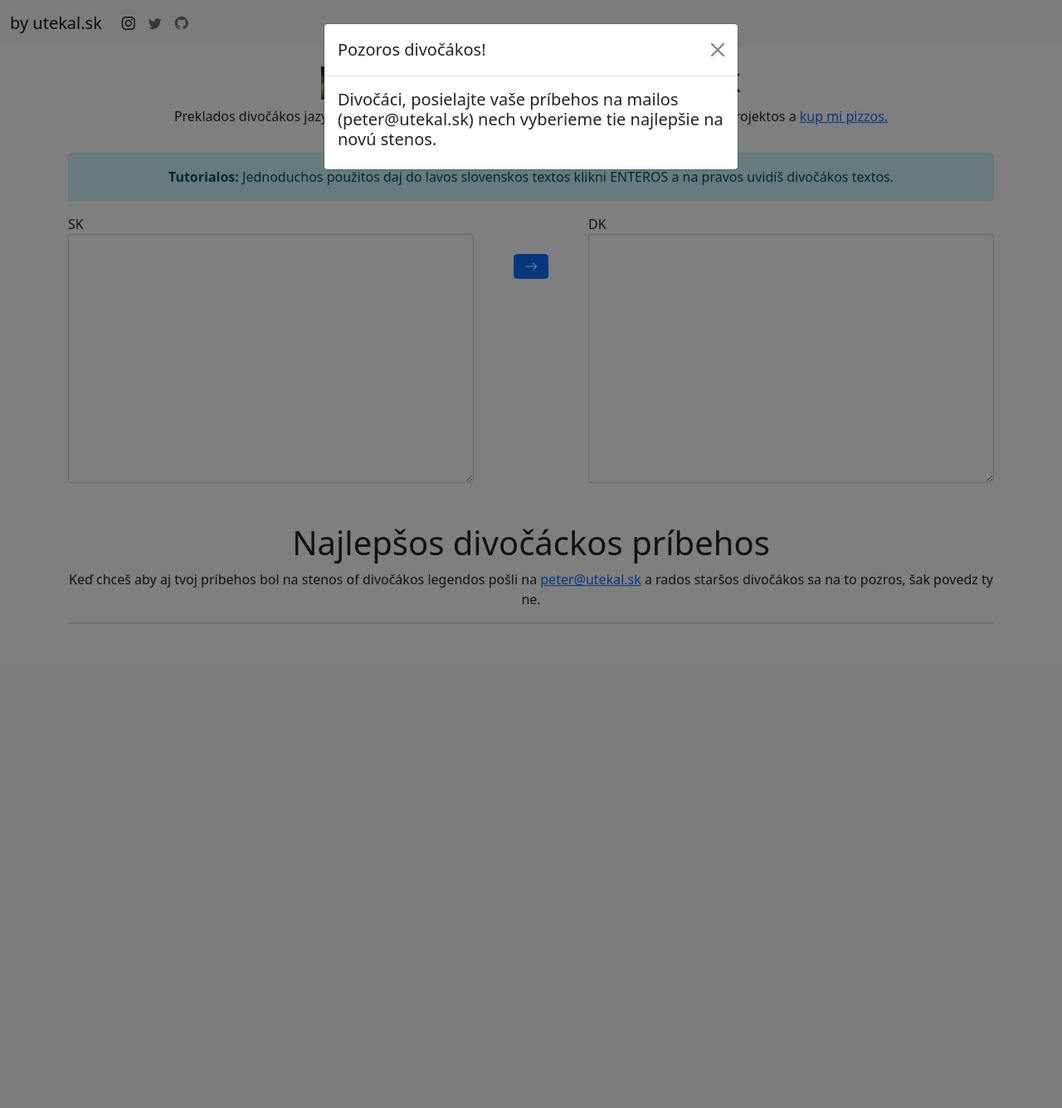
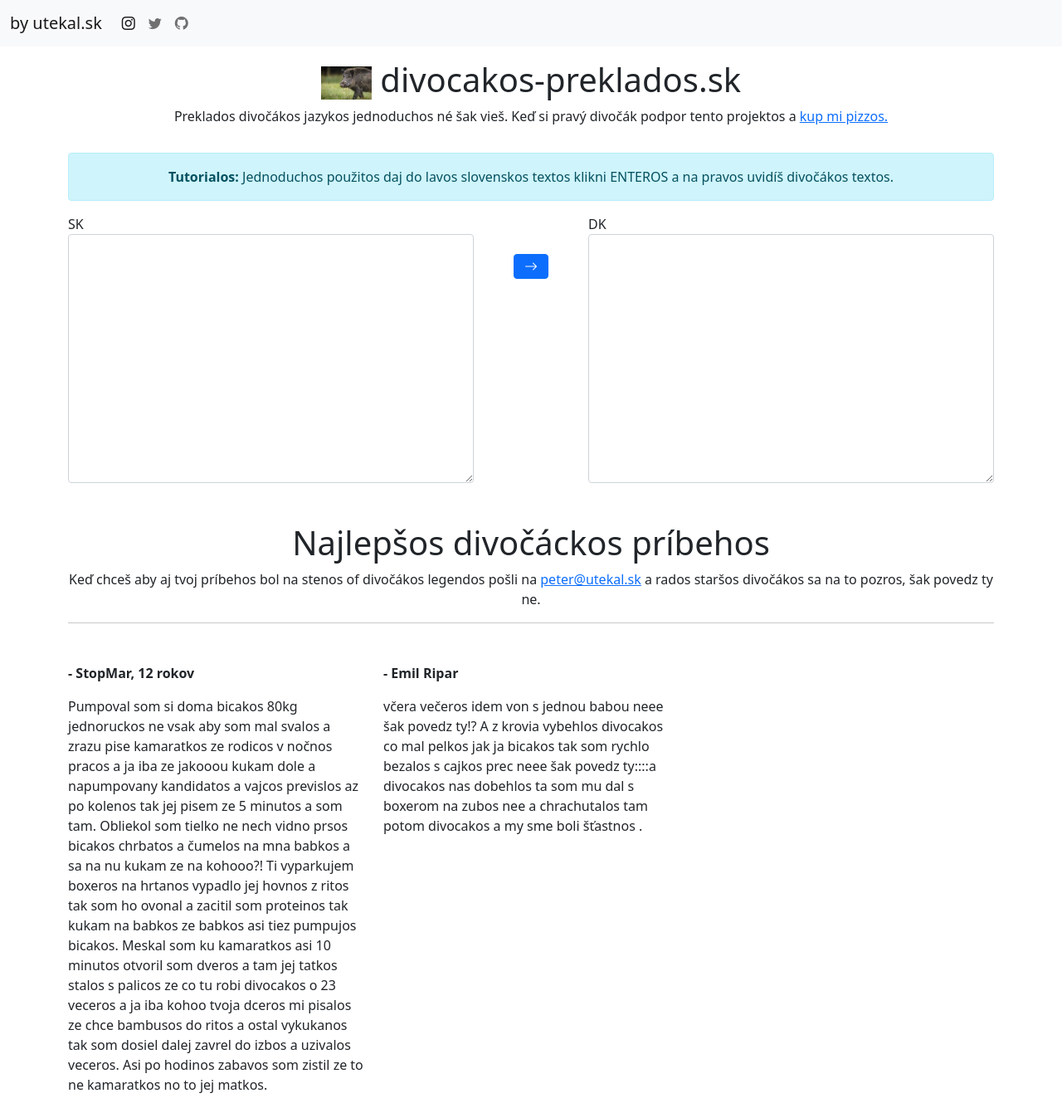
Before and after one commit to PeterUtekal/divocakos-preklados, a PHP site: page / in a window 1280 px wide. Shown: the whole page at 83% size. Before the commit the page ends 751 px from the top, so only its background shows below. Run offline with PHP 8.4, Linux system fonts and the light colour scheme; some libraries are stand-ins or nearby versions.

Commit message:
divocakos

```diff
--- a/index.php
+++ b/index.php
@@ -33,6 +33,8 @@
 
 		  gtag('config', 'G-JQREL3RSYJ');
 		</script>
+<script async src="https://pagead2.googlesyndication.com/pagead/js/adsbygoogle.js?client=ca-pub-5031359405663466"
+     crossorigin="anonymous"></script>
 
 		</head>
 		<body>
@@ -80,49 +82,47 @@
 						</label>
 			</form>
 
+<script async src="https://pagead2.googlesyndication.com/pagead/js/adsbygoogle.js?client=ca-pub-5031359405663466"
+     crossorigin="anonymous"></script>
+<!-- Divocakos Ads -->
+<ins class="adsbygoogle"
+     style="display:block"
+     data-ad-client="ca-pub-5031359405663466"
+     data-ad-slot="2847084291"
+     data-ad-format="auto"
+     data-full-width-responsive="true"></ins>
+<script>
+     (adsbygoogle = window.adsbygoogle || []).push({});
+</script>
 
 			<div class='container mt-5'>
 					  <h1 class='text-center'>Najlepšos divočáckos príbehos</h1>
 					  <p class='text-center'>Keď chceš aby aj tvoj príbehos bol na stenos of divočákos legendos pošli na <a href='mailto:peter@utekal.sk'>peter@utekal.sk</a> a rados staršos divočákos sa na to pozros, šak povedz ty ne.</p>
 					  <hr />
 				<div class='row mt-5'>
-					  <div class='col'>
-						<p></p>
+					  <div class='col-sm-4'>
+						<p><b>- StopMar, 12 rokov</b></p>
+						<p>
+
+Pumpoval som si doma bicakos 80kg jednoruckos ne vsak aby som mal svalos a zrazu pise kamaratkos ze rodicos v nočnos pracos a ja iba ze jakooou kukam dole a napumpovany kandidatos a vajcos previslos az po kolenos tak jej pisem ze 5 minutos a som tam. Obliekol som tielko ne nech vidno prsos bicakos chrbatos a čumelos na mna babkos a sa na nu kukam ze na kohooo?! Ti vyparkujem boxeros na hrtanos vypadlo jej hovnos z ritos tak som ho ovonal a zacitil som proteinos tak kukam na babkos ze babkos asi tiez pumpujos bicakos. Meskal som ku kamaratkos asi 10 minutos otvoril som dveros a tam jej tatkos stalos s palicos ze co tu robi divocakos o 23 veceros a ja iba kohoo tvoja dceros mi pisalos ze chce bambusos do ritos a ostal vykukanos tak som dosiel dalej zavrel do izbos a uzivalos veceros. Asi po hodinos zabavos som zistil ze to ne kamaratkos no to jej matkos.
+						</p>
 						</div>
 
-					  <div class='col'>
+					  <div class='col-sm-4'>
+						<p><b>- Emil Ripar</b></p>
 <p>
+
+včera večeros idem von s jednou babou neee šak povedz ty!? A  z krovia vybehlos divocakos co mal pelkos jak ja bicakos tak som rychlo bezalos s cajkos prec neee šak povedz ty::::a divocakos nas dobehlos ta som mu dal s boxerom na zubos nee a chrachutalos tam potom divocakos a my sme boli šťastnos .
 </p>
 						</div>
 
-					  <div class='col'>
+					  <div class='col-sm-4'>
 						<p></p>
 						</div>
 				</div>
-
-
-		  <!-- Modal -->
-		  <div class="modal fade" id="exampleModal" tabindex="-1" aria-labelledby="exampleModalLabel" aria-hidden="true">
-			 <div class="modal-dialog">
-				<div class="modal-content">
-				  <div class="modal-header">
-					 <h5 class="modal-title" id="exampleModalLabel">Pozoros divočákos!</h5>
-					 <button type="button" class="btn-close" data-bs-dismiss="modal" aria-label="Close"></button>
-				  </div>
-				  <div class="modal-body">
-					<h5>Divočáci, posielajte vaše príbehos na mailos (peter@utekal.sk) nech vyberieme tie najlepšie na novú stenos.</h5>
-				  </div>
-				</div>
-			 </div>
-		  </div>
 			</div>
 		</body>
 	<script>
-		  var myModal = new bootstrap.Modal(document.getElementById("exampleModal"), {});
-		  document.onreadystatechange = function () {
-			 myModal.show();
-		  };
-
 			let btn  = document.getElementById('btn');
 			document.addEventListener('keypress', function(e){
 				if(e.key == 'Enter'){
```
